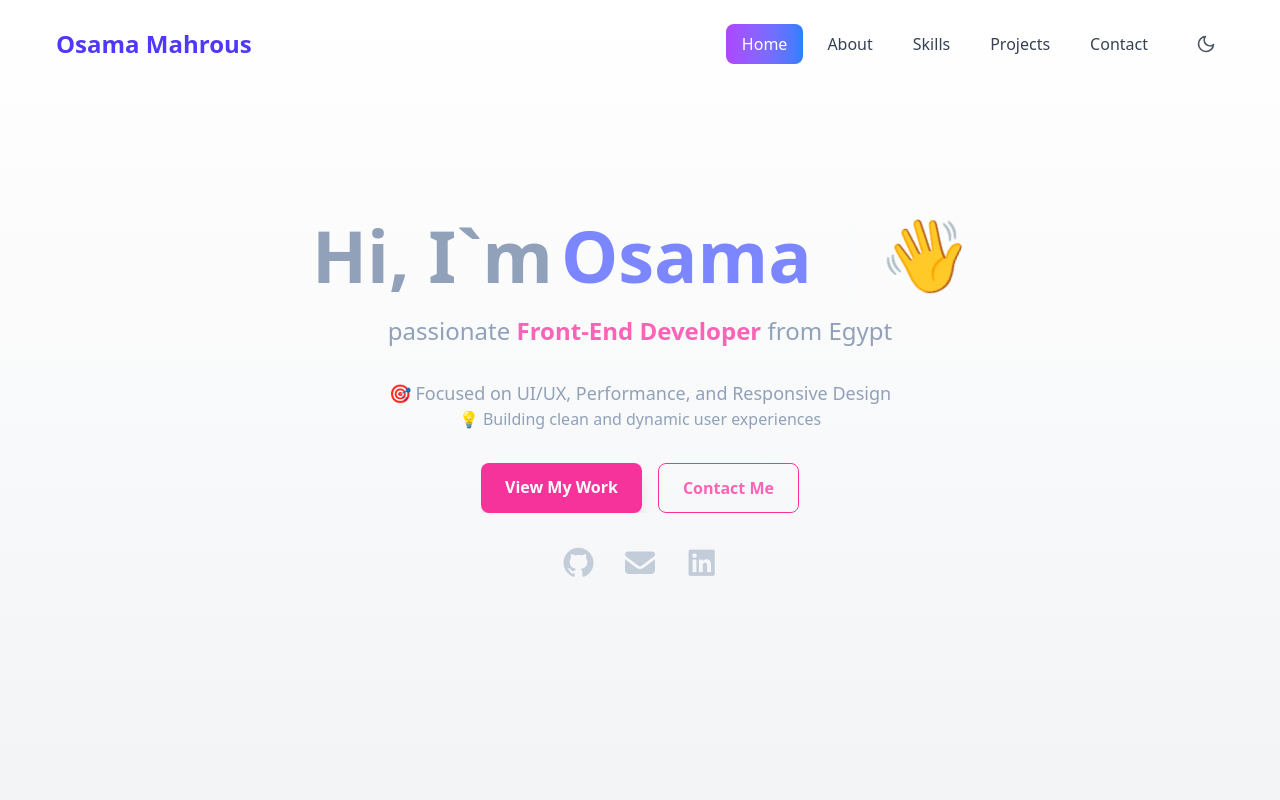
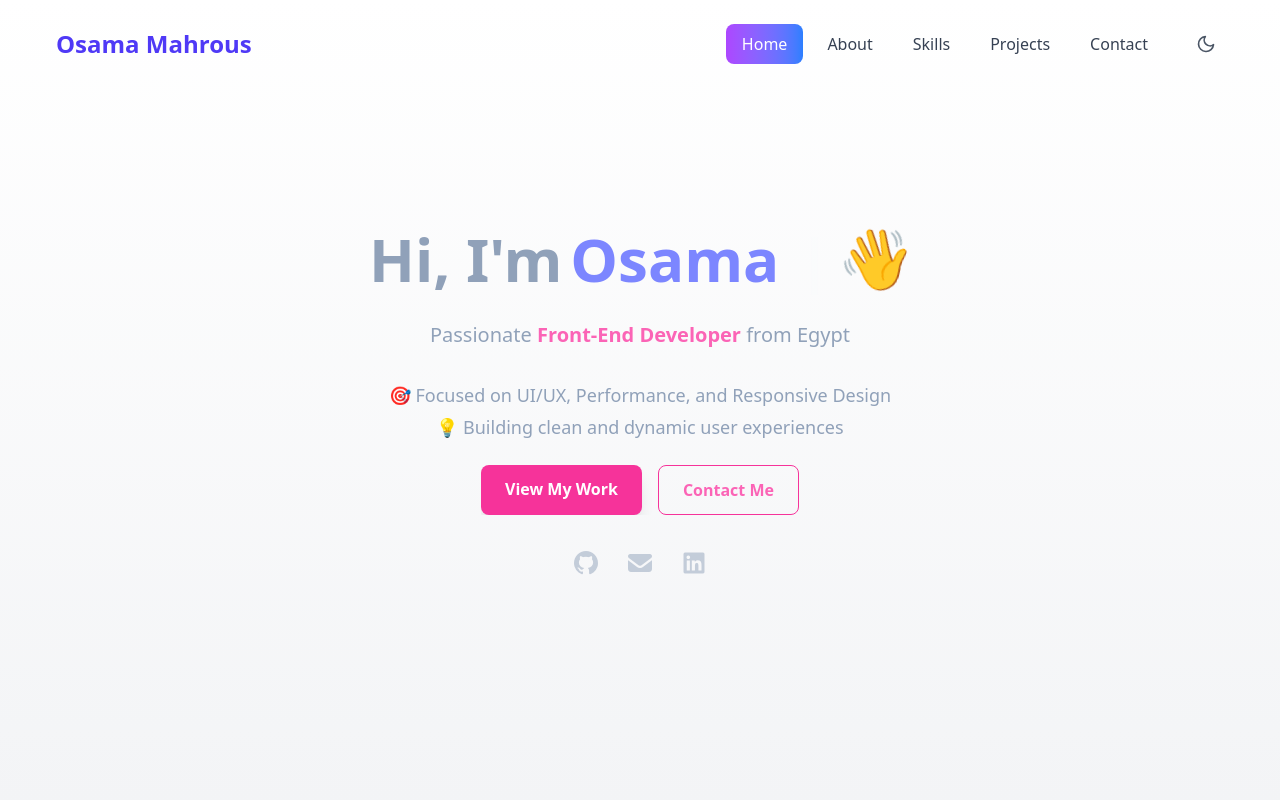
Before and after one commit to osamamahros50/Portofolio, a React (Vite) app: page / in a window 1280 px wide. Shown: the top 800 px of the page. Built offline with nearby package versions, Linux system fonts and the light colour scheme.

Commit message:
first commit

```diff
--- a/src/Components/Home.jsx
+++ b/src/Components/Home.jsx
@@ -9,20 +9,20 @@ export default function Home() {
   }, []);
 
   return (
- <section
-  id="home"
-  className="overflow-hidden min-h-screen flex flex-col justify-center items-center text-center
-  bg-gradient-to-b  dark:from-[#1E293B] dark:to-[#0F172A] from-white to-gray-100
-    dark:text-slate-50 text-slate-400 px-4 sm:px-6 md:px-12"
->
+    <section
+      id="home"
+      className="overflow-hidden min-h-screen flex flex-col justify-center items-center text-center
+      bg-gradient-to-b dark:from-[#1E293B] dark:to-[#0F172A] from-white to-gray-100
+      dark:text-slate-50 text-slate-400 px-4 sm:px-6 md:px-12"
+    >
       {/* Title */}
       <div className="overflow-hidden">
         <h1
           data-aos="fade-up"
-          data-aos-delay="0"
-          className="text-4xl sm:text-5xl md:text-6xl lg:text-7xl font-bold mb-4 sm:mb-6 flex flex-wrap justify-center items-center gap-2"
+          className="text-3xl sm:text-4xl md:text-5xl lg:text-6xl font-bold mb-4 sm:mb-6 flex flex-wrap justify-center items-center gap-2 leading-tight"
         >
-          Hi, I`m          <span className="text-indigo-400">
+          Hi, I&apos;m{" "}
+          <span className="text-indigo-400 whitespace-nowrap">
             <Typewriter
               words={["Osama Mahros"]}
               loop={false}
@@ -33,40 +33,39 @@ export default function Home() {
               delaySpeed={1000}
             />
           </span>
-
           <span className="animate-wave inline-block">👋</span>
         </h1>
       </div>
 
       {/* Subtitle */}
-      <div className="overflow-hidden">
+      <div className="overflow-hidden max-w-xl mx-auto">
         <p
-          className="text-lg sm:text-xl md:text-2xl text-slate-400"
+          className="text-base sm:text-lg md:text-xl text-slate-400 mb-2"
           data-aos="fade-up"
           data-aos-delay="300"
         >
-          passionate{" "}
+          Passionate{" "}
           <span className="text-pink-400 font-bold">Front-End Developer</span>{" "}
           from Egypt
         </p>
       </div>
 
       {/* Description */}
-      <div className="my-6 sm:my-8 overflow-hidden">
-        <div data-aos="fade-up" data-aos-delay="600">
+      <div className="my-4 sm:my-6 overflow-hidden max-w-2xl mx-auto px-2">
+        <div data-aos="fade-up" data-aos-delay="600" className="space-y-1">
           <p className="text-sm sm:text-base md:text-lg">
             🎯 Focused on UI/UX, Performance, and Responsive Design
           </p>
-          <p className="text-sm sm:text-base">
+          <p className="text-sm sm:text-base md:text-lg">
             💡 Building clean and dynamic user experiences
           </p>
         </div>
       </div>
 
-      {/* Call to Action Buttons */}
+      {/* Buttons */}
       <div className="overflow-hidden">
         <div
-          className="flex flex-col sm:flex-row gap-3 sm:gap-4"
+          className="flex flex-col sm:flex-row gap-3 sm:gap-4 justify-center"
           data-aos="fade-up"
           data-aos-delay="900"
         >
@@ -88,11 +87,10 @@ export default function Home() {
       {/* Social Icons */}
       <div className="overflow-hidden">
         <div
-          className="flex gap-4 sm:gap-6 text-2xl sm:text-3xl mt-6 sm:mt-8"
+          className="flex gap-4 sm:gap-6 text-xl sm:text-2xl mt-6 sm:mt-8 justify-center"
           data-aos="fade-up"
           data-aos-delay="1200"
         >
-          {/* GitHub */}
           <a
             href="https://github.com/osamamahros50"
             target="_blank"
@@ -102,7 +100,6 @@ export default function Home() {
             <i className="fa-brands fa-github"></i>
           </a>
 
-          {/* Gmail */}
           <a
             href="mailto:osamamahros30@gmail.com"
             className="text-slate-400 opacity-50 hover:text-pink-400 hover:opacity-100 transform hover:scale-125 transition duration-300"
@@ -110,7 +107,6 @@ export default function Home() {
             <i className="fa-solid fa-envelope"></i>
           </a>
 
-          {/* LinkedIn */}
           <a
             href="https://www.linkedin.com/in/osama-mahros-b45498343"
             target="_blank"
```
